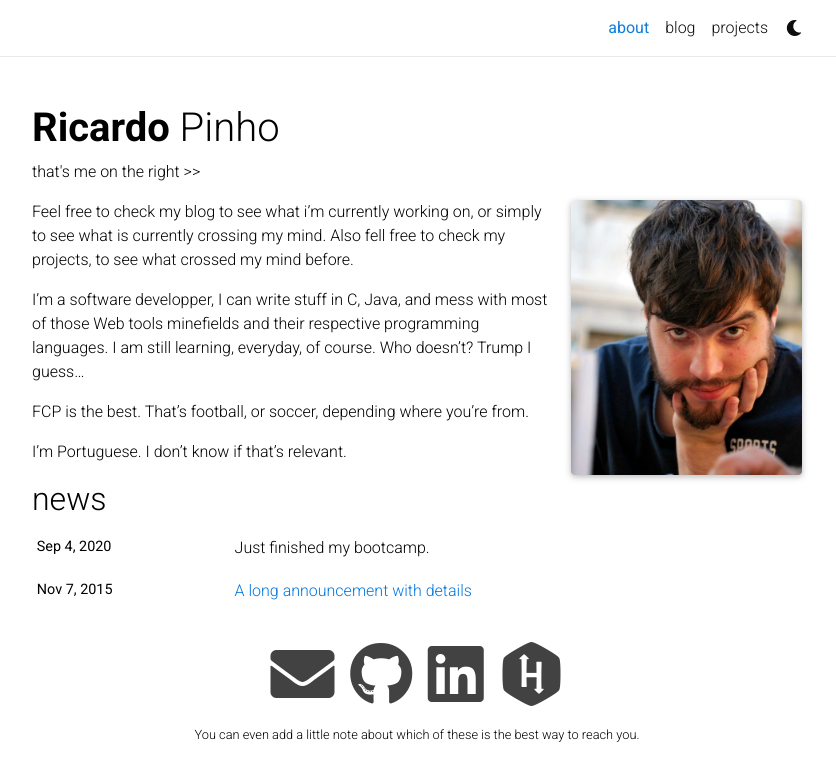
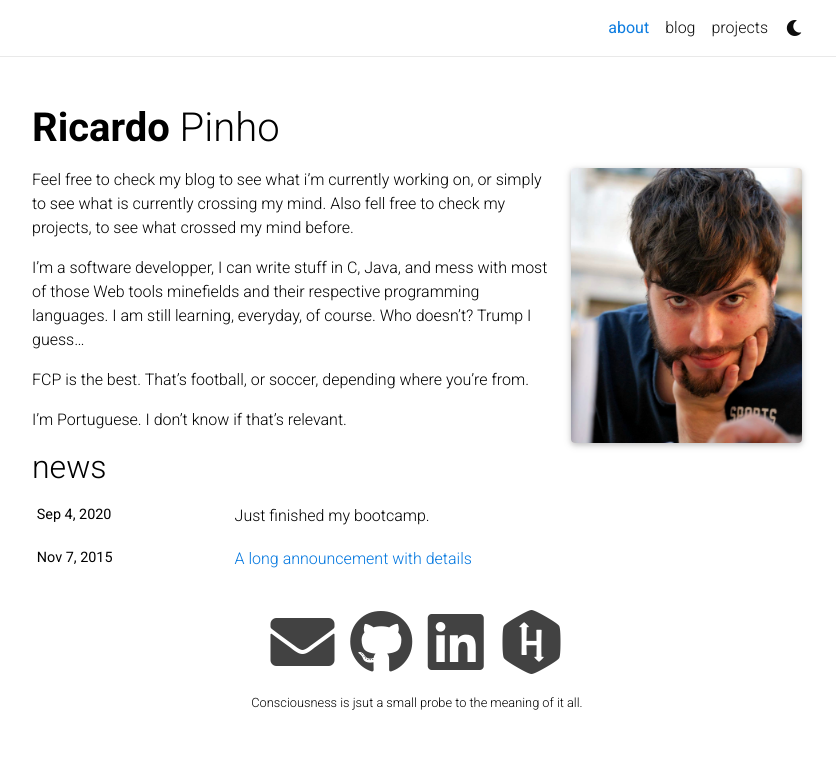
Before and after one commit to ricardogpinho/ricardogpinho.github.io, a Jekyll site: the page built from _pages/about.md, in a window 1280 px wide. Shown: the top 781 px of the page, without its empty margins (223-1059 px from the left). Built offline with Jekyll 4.4.1, drawn with Linux system fonts in a browser that asks for light colours; nearby versions of some CDN libraries; a style sheet for code colours, icons or effects is not loaded.

Commit message:
small change

```diff
--- a/_config.yml
+++ b/_config.yml
@@ -56,7 +56,7 @@ wikidata_id: # your wikidata id
 hackerrank_username: ricardogpt
 
 contact_note: >
-  You can even add a little note about which of these is the best way to reach you.
+  Consciousness is jsut a small probe to the meaning of it all.
 
 google_analytics: UA-XXXXXXXXX # out your google-analytics code
 panelbear_analytics: XXXXXXXXX # panelbear analytics site ID
--- a/_pages/about.md
+++ b/_pages/about.md
@@ -2,7 +2,7 @@
 layout: about
 title: about
 permalink: /
-description: that's me on the right >>
+description:
 
 profile:
   align: right
```
